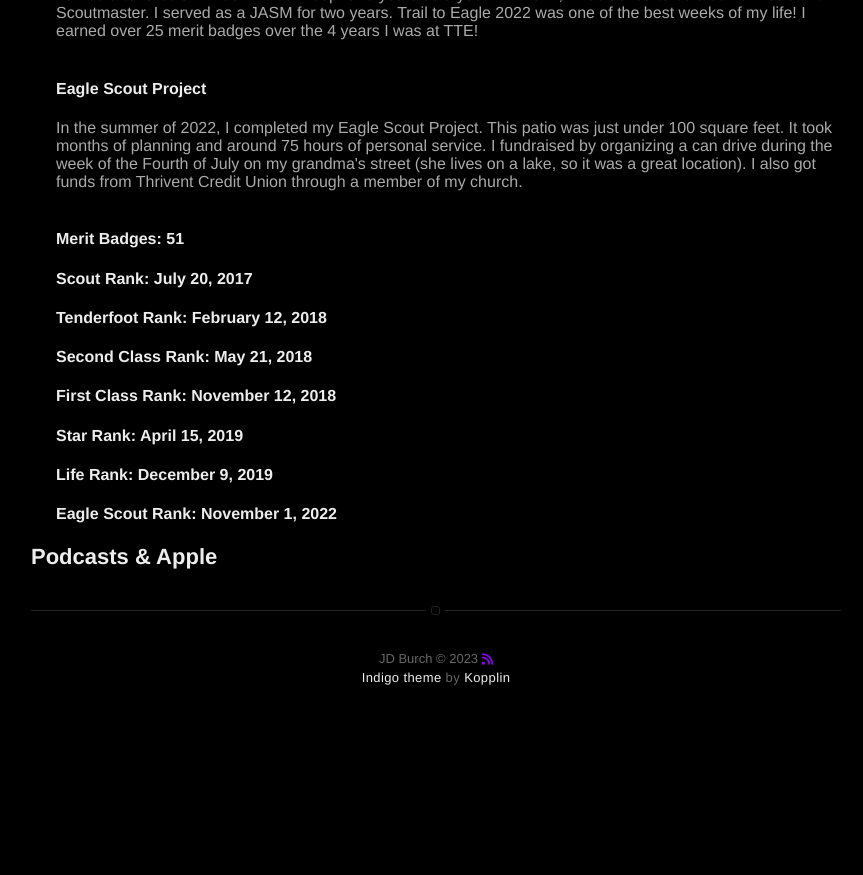
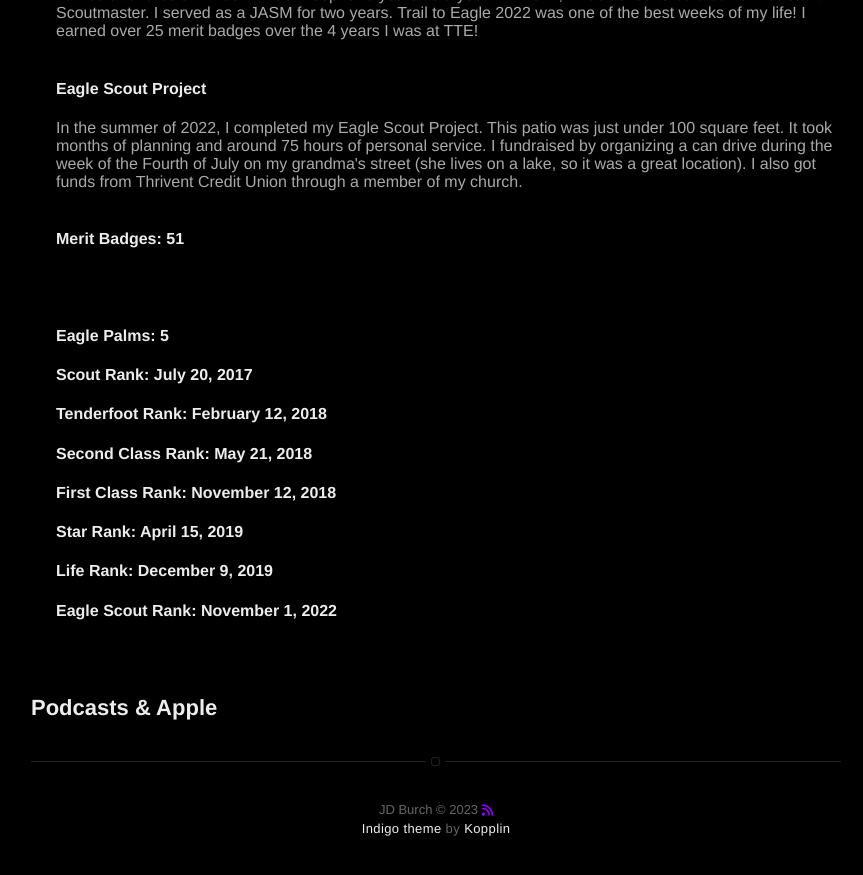
Before and after one commit to JDBurchHuzzah/jdburchhuzzah.github.io, a Jekyll site: the page built from about.md, in a window 1280 px wide and 900 px high, scrolled down 2486 px. Shown: the top 875 px of the window, without its empty margins (204-1067 px from the left). Built offline with Jekyll 4.4.1, drawn with Linux system fonts in a browser that asks for light colours; nearby versions of some CDN libraries; before the commit the page ends 3236 px from its top, so only the background shows below that.

Commit message:
Update about.md

```diff
--- a/about.md
+++ b/about.md
@@ -47,14 +47,15 @@
 <div style="margin-left: 25px;">
   <h4>Trail to Eagle - Blue Troop</h4>In 2019, I joined Blue Troop at Trail to Eagle. Trail to Eagle is a very unique summer camp that takes place once a week. Scouts from across Michigan and the Country are seperated into one of eight differnet troops named after a color. I was in Blue Troop for 5 years as a youth. In 2021, I was asked to be a Junior Assistant Scoutmaster. I served as a JASM for two years. Trail to Eagle 2022 was one of the best weeks of my life! I earned over 25 merit badges over the 4 years I was at TTE!<br><br>
   <h4>Eagle Scout Project</h4>In the summer of 2022, I completed my Eagle Scout Project. This patio was just under 100 square feet. It took months of planning and around 75 hours of personal service. I fundraised by organizing a can drive during the week of the Fourth of July on my grandma's street (she lives on a lake, so it was a great location). I also got funds from Thrivent Credit Union through a member of my church.<br><br>
-  <h4>Merit Badges: 51</h4>
+  <h4>Merit Badges: 51</h4><br><br>
+  <h4>Eagle Palms: 5</h4>
   <h4>Scout Rank: July 20, 2017</h4>
   <h4>Tenderfoot Rank: February 12, 2018</h4>
   <h4>Second Class Rank: May 21, 2018</h4>
   <h4>First Class Rank: November 12, 2018</h4>
   <h4>Star Rank: April 15, 2019</h4>
   <h4>Life Rank: December 9, 2019</h4>
-  <h4>Eagle Scout Rank: November 1, 2022</h4>
+  <h4>Eagle Scout Rank: November 1, 2022</h4><br><br>
 </div>
 
 <h2>Podcasts & Apple</h2>
```
